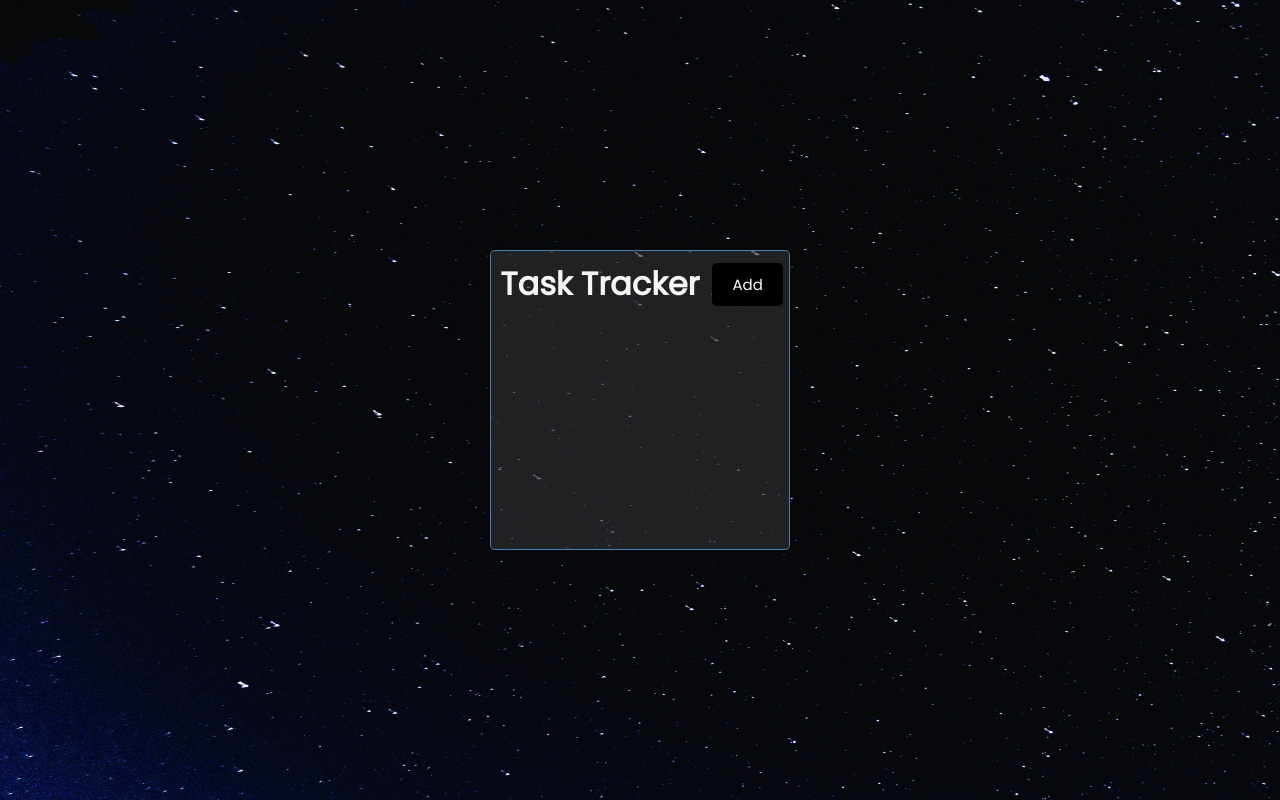
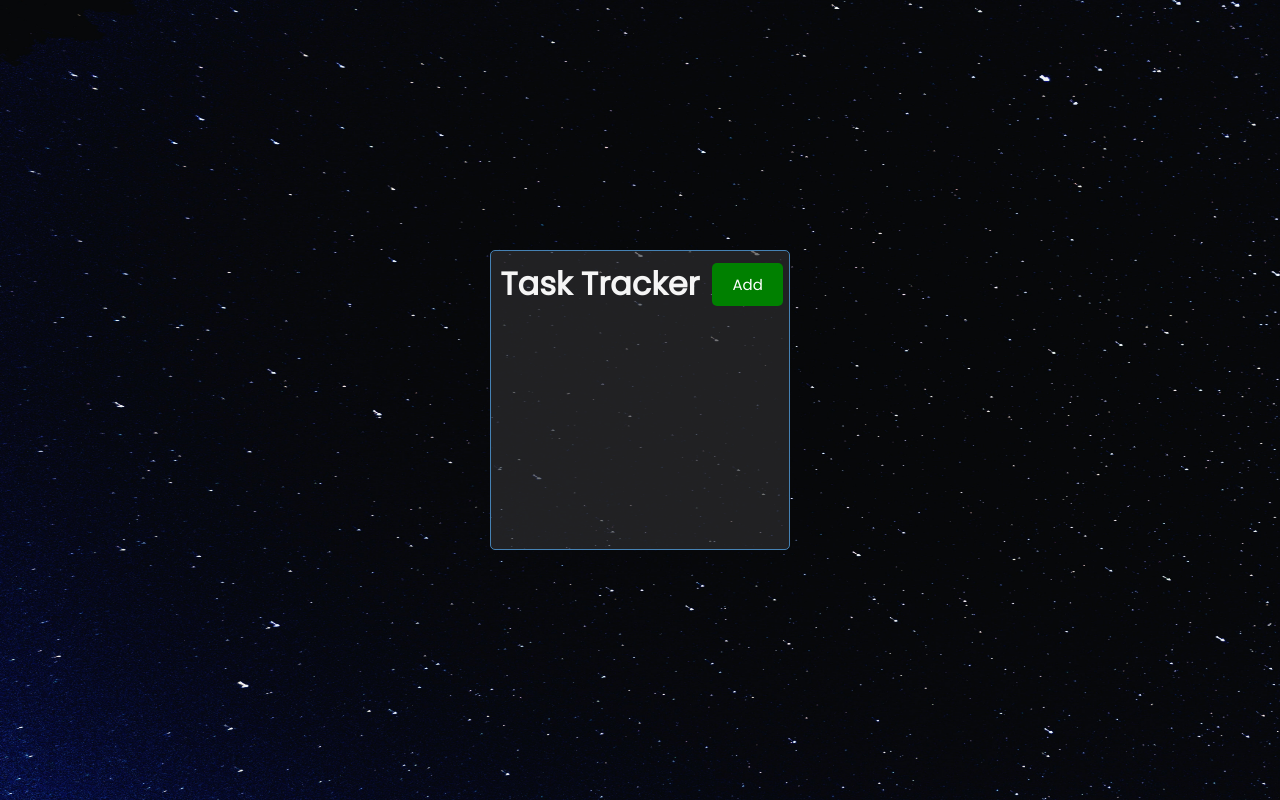
Before and after one commit to BehnamAxo/test-app, a React (Create React App) app: page / in a window 1280 px wide. Built offline with nearby package versions, Linux system fonts and the light colour scheme.

Commit message:
Add Button

```diff
--- /dev/null
+++ b/src/components/Button.js
@@ -0,0 +1,24 @@
+import PropTypes from 'prop-types'
+
+const Button = ({ color, text, onClick }) => (
+    <button
+        className='btn'
+        style={{ backgroundColor: color }}
+        onClick={onClick}
+    >{text}
+    </button>
+);
+
+
+Button.defaultProps = {
+    color: 'red',
+    text: 'Nothing passed'
+};
+
+Button.propTypes = {
+    text: PropTypes.string,
+    color: PropTypes.string,
+    onClick: PropTypes.func.isRequired
+}
+
+export default Button;
--- a/src/components/Header.js
+++ b/src/components/Header.js
@@ -1,12 +1,23 @@
+import Button from './Button';
 import PropTypes from 'prop-types'
 
 
-const Header = ({ title }) => (
-    <header className='header'>
-        <h1>{title}</h1>
-        <button className='btn'>Add</button>
-    </header>
-);
+const Header = ({ title }) => {
+    const onClick = () => {
+        console.log('Clicked!');
+    };
+
+    return (
+        <header className='header'>
+            <h1>{title}</h1>
+            <Button
+                color='green'
+                text='Add'
+                onClick={onClick}
+            />
+        </header>
+    );
+}
 
 Header.defaultProps = {
     title: 'Task Tracker'
@@ -16,9 +27,4 @@ Header.propTypes = {
     title: PropTypes.string.isRequired
 };
 
-// const headingStyle = {
-//     color: 'red',
-//     backgroundColor: 'black'
-// };
-
 export default Header;
```
